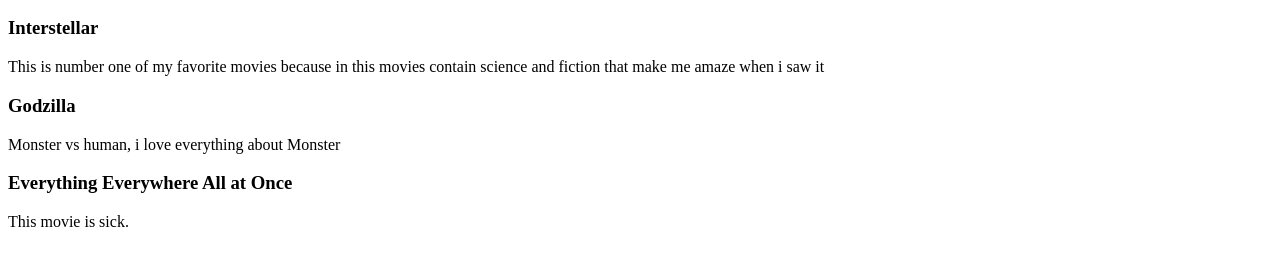
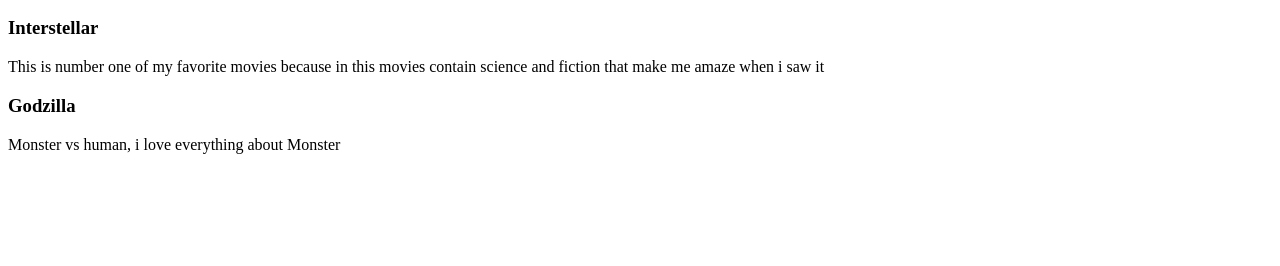
Before and after one commit to Kyoo16/BelajarWebDev, a plain HTML site: page index.html in a window 1280 px wide. Shown: the part 110-376 px from the top of the page. Drawn offline with Linux system fonts and the light colour scheme.

Commit message:
Remove Movie 3

```diff
--- a/index.html
+++ b/index.html
@@ -4,5 +4,3 @@
 <p>This is number one of my favorite movies because in this movies contain science and fiction that make me amaze when i saw it</p>
 <h3>Godzilla</h3>
 <p>Monster vs human, i love everything about Monster</p>
-<h3>Everything Everywhere All at Once</h3>
-<p>This movie is sick.</p>
```
